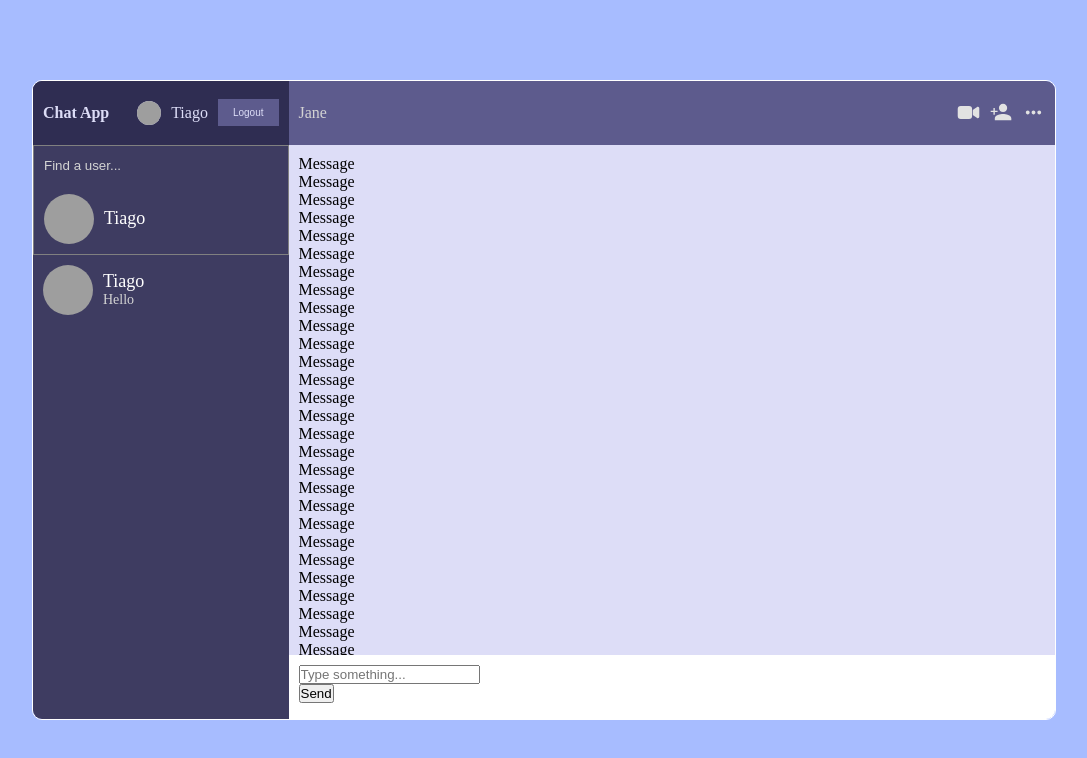
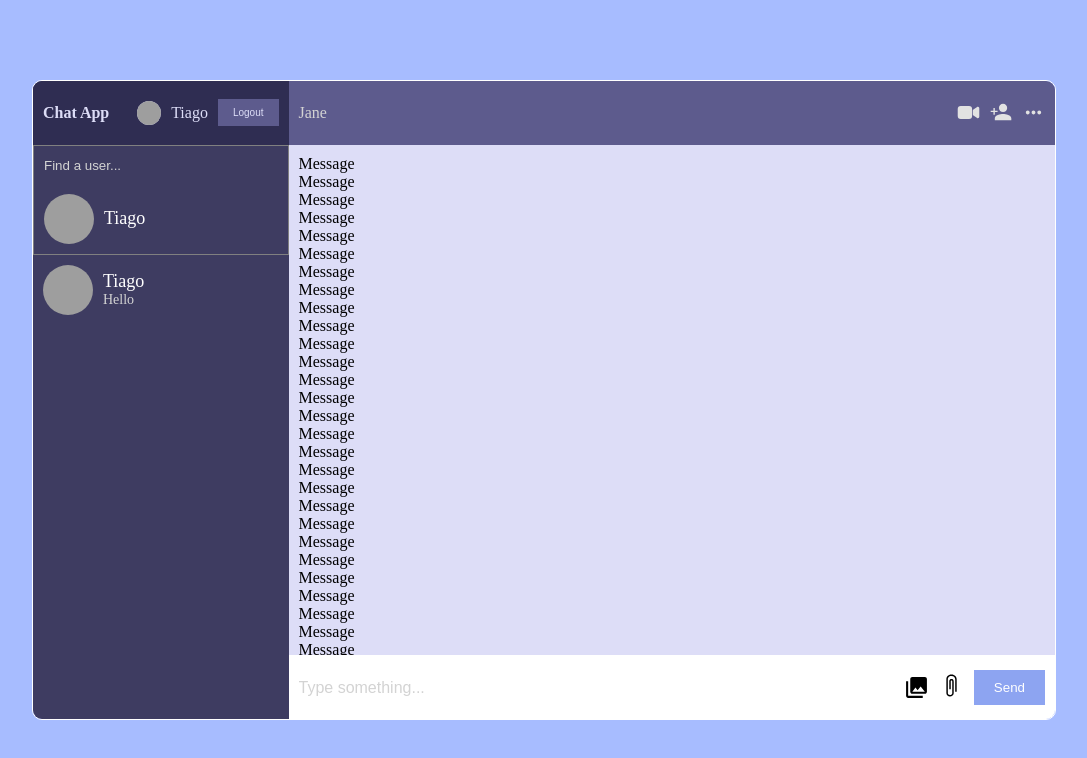
Before and after one commit to Tiaguh/Chat, a React (Create React App) app: page / in a window 1280 px wide. Shown: the top 758 px of the page, without its empty margins (96-1183 px from the left). Built offline with nearby package versions, Linux system fonts and the light colour scheme; grey boxes are pictures that could not be loaded.

Commit message:
improving input component

```diff
--- a/src/components/Input.jsx
+++ b/src/components/Input.jsx
@@ -1,4 +1,7 @@
 import React from 'react'
+
+import { MdPhotoLibrary } from "react-icons/md";
+import { TfiClip } from "react-icons/tfi";
 
 export default function Input() {
   return (
@@ -8,14 +11,24 @@ export default function Input() {
         placeholder="Type something..."
       />
       <div className="send">
-        <img src="" alt="" />
+        <MdPhotoLibrary
+          color="#000"
+          size={25}
+          style={{ cursor: "pointer" }}
+        />
+
         <input
           type="file"
           style={{ display: "none" }}
           id="file"
         />
+
         <label htmlFor="file">
-          <img src="" alt="" />
+          <TfiClip
+            color="#000"
+            size={25}
+            style={{ cursor: "pointer" }}
+          />
         </label>
         <button>Send</button>
       </div>
--- a/src/style.scss
+++ b/src/style.scss
@@ -270,11 +270,49 @@
             .input {
                 height: 10%;
 
+                display: flex;
+                align-items: center;
+                justify-content: space-between;
+
                 padding: 10px;
 
                 background-color: #FFF;
 
                 z-index: 0;
+
+                input {
+                    width: 85%;
+
+                    border: none;
+                    outline: none;
+
+                    color: #2f2d52;
+
+                    font-size: 18px;
+
+                    &::placeholder{
+                        color: #d3d3d3;
+                        font-size: 16px;
+                    }
+                }
+
+                .send {
+                    display: flex;
+                    align-items: center;
+
+                    gap: 10px;
+                }
+
+                button {
+                    border: none;
+                    padding: 10px 20px;
+
+                    color: #FFF;
+
+                    background-color: #8da4f1;
+
+                    cursor: pointer;
+                }
             }
 
         }
```
